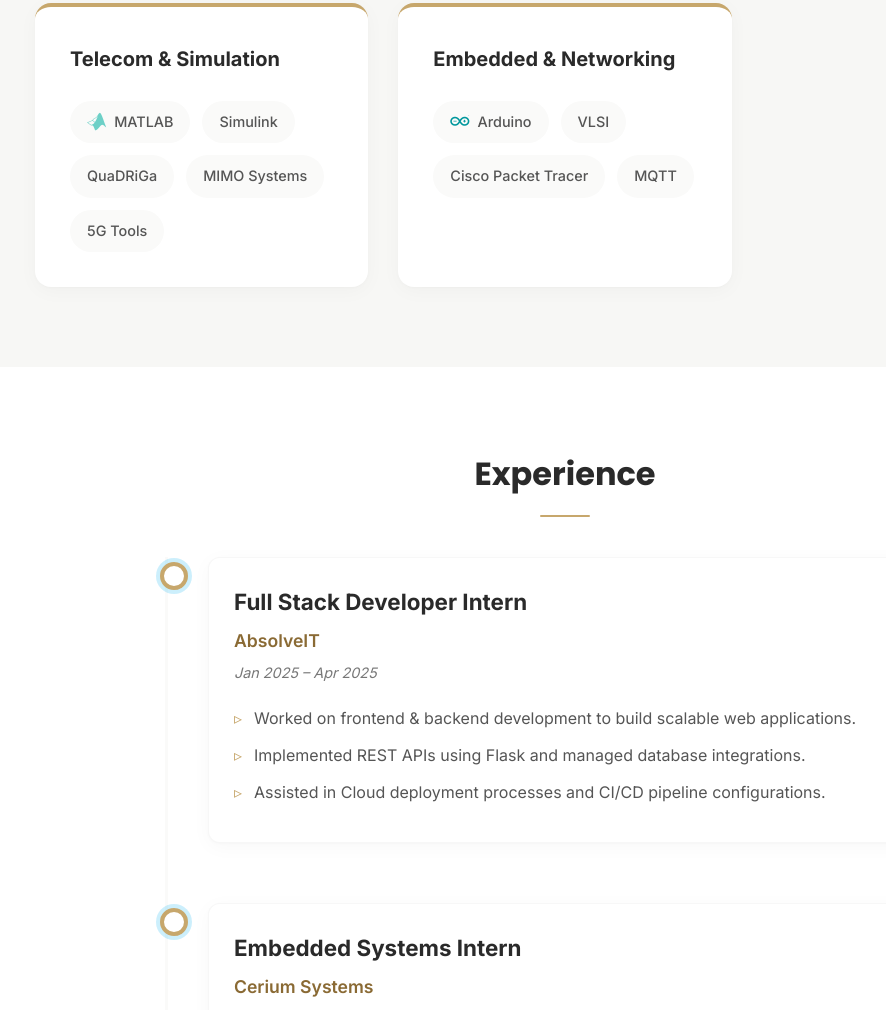
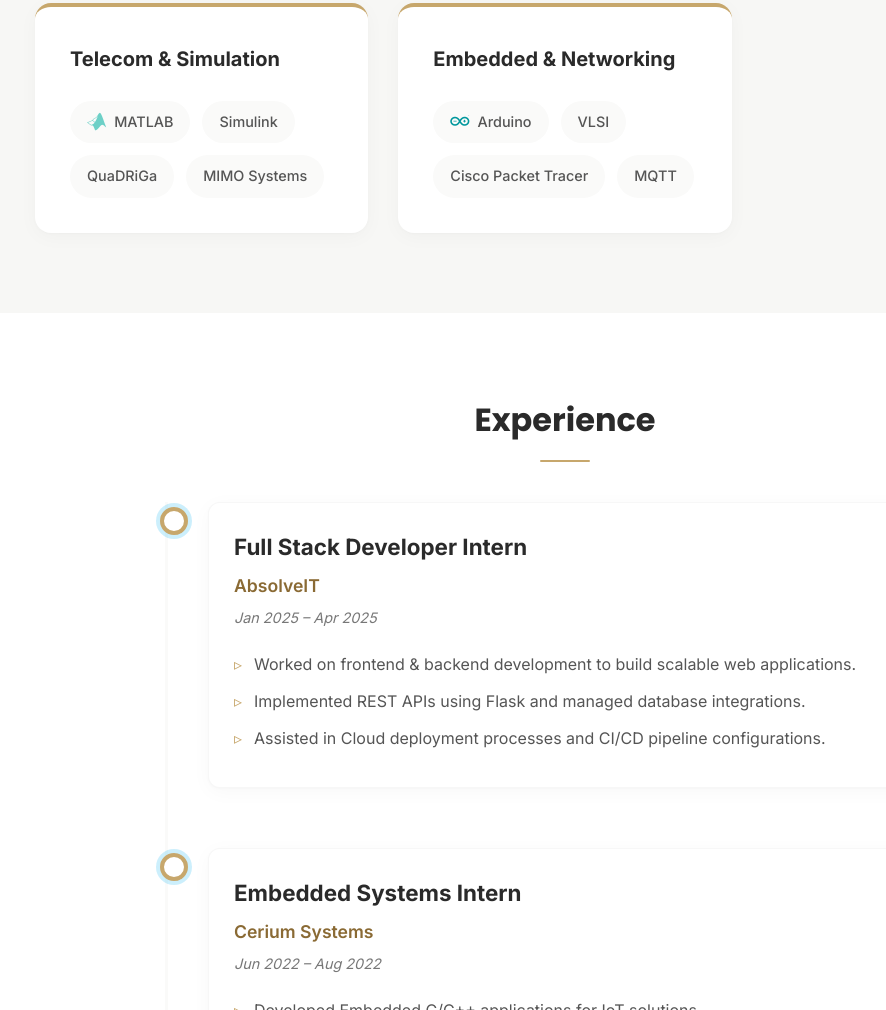
Before and after one commit to MasadiPradeepRao/Pradeep_Portfolio, a plain HTML site: page index.html in a window 1280 px wide. Shown: the part 2000-3010 px from the top of the page, without its empty margins (75-961 px from the left). Drawn offline with nearby package versions, Linux system fonts and the light colour scheme.

Commit message:
removed 5G tools from skills section

```diff
--- a/index.html
+++ b/index.html
@@ -213,7 +213,7 @@
                         <span>Simulink</span>
                         <span>QuaDRiGa</span>
                         <span>MIMO Systems</span>
-                        <span>5G Tools</span>
+                        <!--<span>5G Tools</span>-->
                     </div>
                 </div>
                 <!-- Embedded & Networking -->
```
